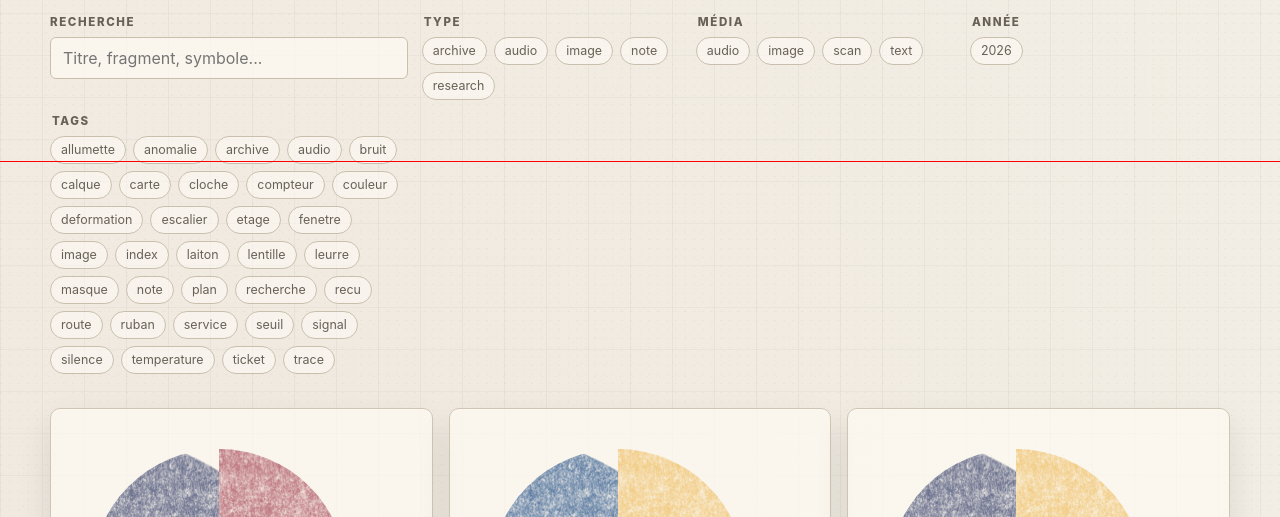
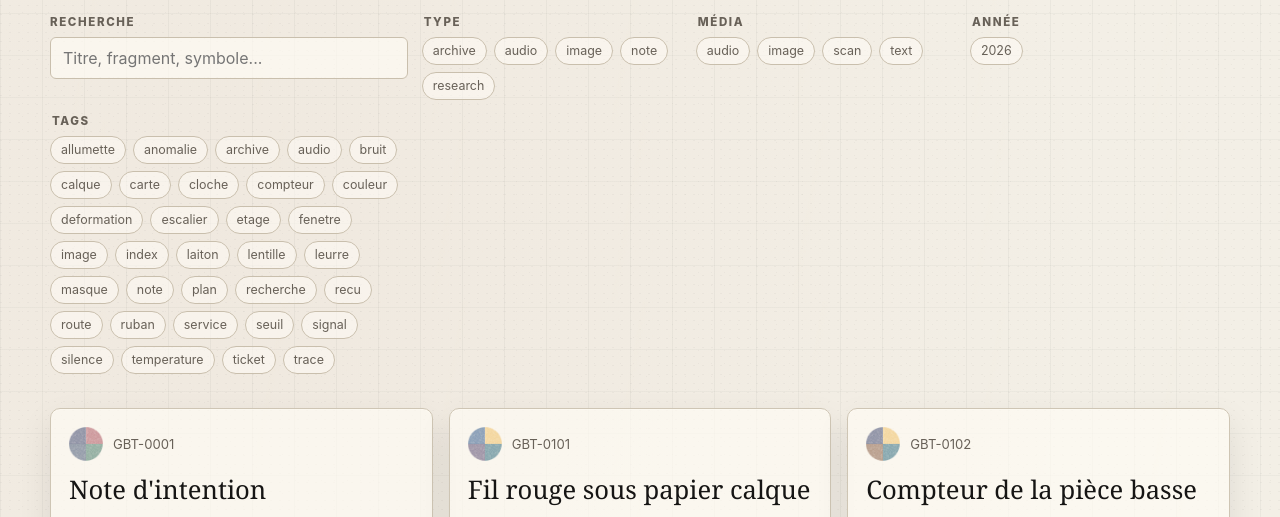
Before and after one commit to grebett/grebett.github.io, an Astro site: page / in a window 1280 px wide. Shown: the part 239-756 px from the top of the page. Built offline with nearby package versions, Linux system fonts and the light colour scheme; Astro itself is replaced by a stand-in of ours.

Commit message:
site: assemble glyph quadrants

```diff
--- a/src/components/Glyph.astro
+++ b/src/components/Glyph.astro
@@ -36,12 +36,9 @@
   isFilled ? "" : `filter: brightness(${1.45 + index * 0.12}) contrast(${0.62 + index * 0.05});`,
 );
 
-const quadrantPaths = [
-  "M150 150 L150 22 A128 128 0 0 1 278 150Z",
-  "M150 150 L278 150 A128 128 0 0 1 150 278Z",
-  "M150 150 L150 278 A128 128 0 0 1 22 150Z",
-  "M150 150 L22 150 A128 128 0 0 1 150 22Z",
-];
+const glyphSize = 600;
+const quadrantSize = 300;
+const center = quadrantSize;
 const moves = [
   { x: 1.8, y: -1.2 },
   { x: -1.5, y: 2.1 },
@@ -49,29 +46,26 @@
   { x: -0.9, y: -1.8 },
 ];
 
-const clipIds = quadrantPaths.map((_, i) => `${seed}-${i}`);
-const imageTransforms = [180, 0, 0, 0].map(
-  (rotation, index) => `rotate(${rotation} 150 150) translate(${moves[index].x} ${moves[index].y})`,
+const imageTransforms = [0, 90, 180, 270].map(
+  (rotation, index) =>
+    `rotate(${rotation} ${center} ${center}) translate(${moves[index].x} ${moves[index].y})`,
 );
 ---
 
 <div class="glyph" aria-hidden="true">
-  <svg viewBox="0 0 300 300" width="100%" height="100%" preserveAspectRatio="xMidYMid meet">
-    <defs>
-      {quadrantPaths.map((path, index) => <clipPath id={clipIds[index]}><path d={path} /></clipPath>)}
-    </defs>
+  <svg viewBox={`0 0 ${glyphSize} ${glyphSize}`} width="100%" height="100%" preserveAspectRatio="xMidYMid meet">
     <g>
-      <g clip-path={`url(#${clipIds[0]})`} style={`mix-blend-mode: multiply; opacity: 0.82; ${filters[0]}`}>
-        <image href={textures[0]} width="300" height="300" x="0" y="0" preserveAspectRatio="none" transform={imageTransforms[0]}/>
+      <g style={`mix-blend-mode: multiply; opacity: 0.82; ${filters[0]}`}>
+        <image href={textures[0]} width={quadrantSize} height={quadrantSize} x={center} y="0" preserveAspectRatio="none" transform={imageTransforms[0]}/>
       </g>
-      <g clip-path={`url(#${clipIds[1]})`} style={`mix-blend-mode: multiply; opacity: 0.82; ${filters[1]}`}>
-        <image href={textures[1]} width="300" height="300" x="0" y="0" preserveAspectRatio="none" transform={imageTransforms[1]}/>
+      <g style={`mix-blend-mode: multiply; opacity: 0.82; ${filters[1]}`}>
+        <image href={textures[1]} width={quadrantSize} height={quadrantSize} x={center} y="0" preserveAspectRatio="none" transform={imageTransforms[1]}/>
       </g>
-      <g clip-path={`url(#${clipIds[2]})`} style={`mix-blend-mode: multiply; opacity: 0.82; ${filters[2]}`}>
-        <image href={textures[2]} width="300" height="300" x="0" y="0" preserveAspectRatio="none" transform={imageTransforms[2]}/>
+      <g style={`mix-blend-mode: multiply; opacity: 0.82; ${filters[2]}`}>
+        <image href={textures[2]} width={quadrantSize} height={quadrantSize} x={center} y="0" preserveAspectRatio="none" transform={imageTransforms[2]}/>
       </g>
-      <g clip-path={`url(#${clipIds[3]})`} style={`mix-blend-mode: multiply; opacity: 0.82; ${filters[3]}`}>
-        <image href={textures[3]} width="300" height="300" x="0" y="0" preserveAspectRatio="none" transform={imageTransforms[3]}/>
+      <g style={`mix-blend-mode: multiply; opacity: 0.82; ${filters[3]}`}>
+        <image href={textures[3]} width={quadrantSize} height={quadrantSize} x={center} y="0" preserveAspectRatio="none" transform={imageTransforms[3]}/>
       </g>
     </g>
   </svg>
--- a/src/styles/global.css
+++ b/src/styles/global.css
@@ -76,18 +76,6 @@
   content: "";
 }
 
-body::after {
-  position: fixed;
-  top: 50vh;
-  right: 0;
-  left: 0;
-  z-index: 9999;
-  height: 1px;
-  background: red;
-  pointer-events: none;
-  content: "";
-}
-
 a {
   color: inherit;
 }
@@ -1065,6 +1053,8 @@
 .glyph {
   display: inline-block;
   flex: 0 0 auto;
+  width: 34px;
+  height: 34px;
 }
 
 .glyph svg {
```
Also changed, not shown: src/pages/entries/[slug].astro (+12 -14 lines).
